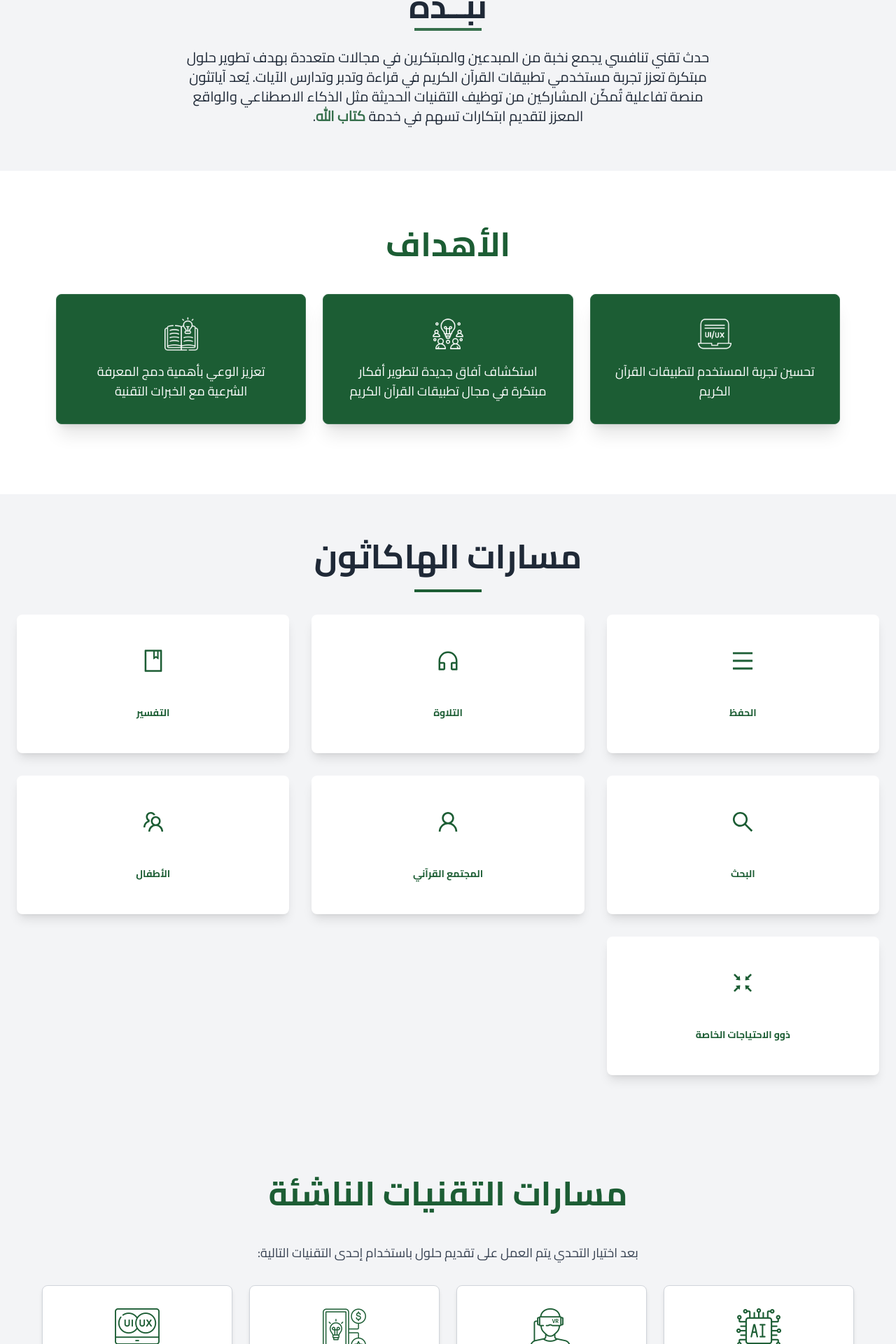
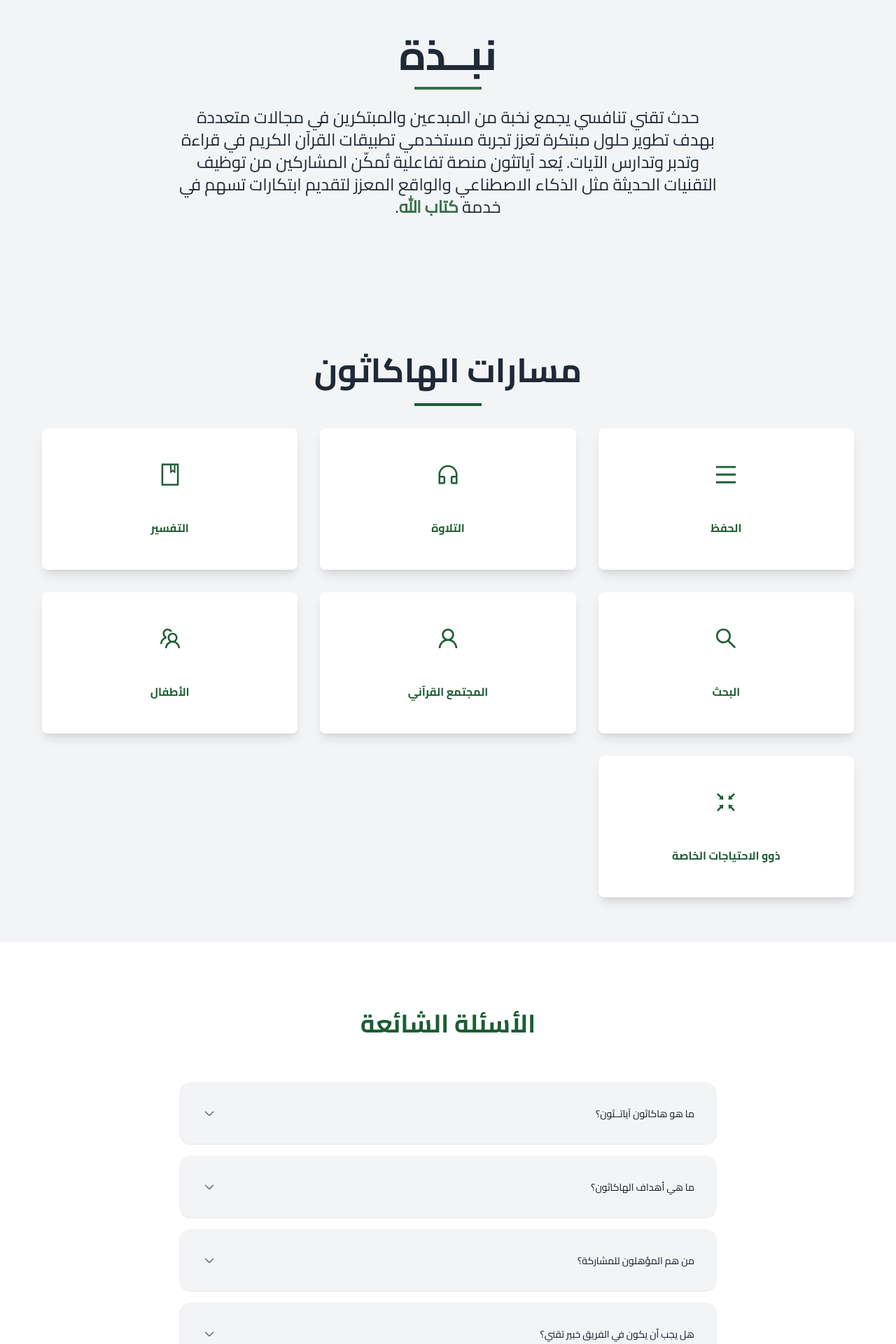
Before and after one commit to mahakabi/qoranthon, a Next.js app: page / in a window 1280 px wide. Shown: the part 880-2800 px from the top of the page at 70% size. Built offline with nearby package versions, Linux system fonts and the light colour scheme.

Commit message:
Add: responcive

```diff
--- a/app/components/About.tsx
+++ b/app/components/About.tsx
@@ -5,37 +5,31 @@ import { motion } from "framer-motion";
 const About = () => {
     return (
         <motion.section
-            className="flex flex-col items-center justify-center py-16 px-6 bg-gray-100 text-gray-800"
+            id="about"
+            className="flex flex-col items-center justify-center py-16 px-6 bg-gray-100 text-gray-800 sm:py-20 md:py-24 lg:py-32 sm:px-10 md:px-16 lg:px-24"
             initial={{ opacity: 0, y: 50 }}
             animate={{ opacity: 1, y: 0 }}
             transition={{ duration: 1 }}
+        >
 
-        >
             <motion.h2
-                className="text-4xl sm:text-5xl font-extrabold mb-2 text-center"
+                className="text-3xl sm:text-4xl md:text-5xl lg:text-6xl font-extrabold mb-4 text-center"
                 initial={{ y: -30, opacity: 0 }}
                 animate={{ y: 0, opacity: 1 }}
                 transition={{ duration: 0.8 }}
             >
                 نبــذة
             </motion.h2>
-            {/* <motion.p
-                className="text-lg sm:text-xl text-[#366f4c] mb-1"
-                initial={{ y: -30, opacity: 0 }}
-                animate={{ y: 0, opacity: 1 }}
-                transition={{ duration: 1, delay: 0.5 }}
-            >
-                (وَفِي ذَٰلِكَ فَلْيَتَنَافَسِ الْمُتَنَافِسُونَ)
-            </motion.p> */}
+
             <motion.div
-                className="w-24 h-1 bg-[#366f4c] mb-6"
+                className="w-16 sm:w-20 md:w-24 h-1 bg-[#366f4c] mb-6"
                 initial={{ scaleX: 0 }}
                 animate={{ scaleX: 1 }}
                 transition={{ duration: 1, delay: 1 }}
             />
 
             <motion.p
-                className="text-lg sm:text-xl leading-relaxed max-w-3xl text-center"
+                className="text-base sm:text-lg md:text-xl lg:text-2xl leading-relaxed max-w-lg sm:max-w-2xl md:max-w-3xl text-center"
                 initial={{ opacity: 0 }}
                 animate={{ opacity: 1 }}
                 transition={{ duration: 1, delay: 0.8 }}
--- a/app/components/EmergingTechnologies.tsx
+++ b/app/components/EmergingTechnologies.tsx
@@ -5,10 +5,10 @@ import Image from "next/image";
 
 const EmergingTechnologies = () => {
     return (
-        <section className="py-20 bg-gray-100">
-            <div className="container mx-auto text-center">
+        <section className="py-16 sm:py-20 bg-gray-100">
+            <div className="container mx-auto px-4 sm:px-8 lg:px-16 text-center">
                 <motion.h2
-                    className="text-4xl sm:text-5xl font-bold text-[#1c5d34] mb-12"
+                    className="text-3xl sm:text-4xl md:text-5xl font-bold text-[#1c5d34] mb-8 sm:mb-12"
                     initial={{ opacity: 0 }}
                     animate={{ opacity: 1 }}
                     transition={{ duration: 1 }}
@@ -16,87 +16,87 @@ const EmergingTechnologies = () => {
                     مسارات التقنيات الناشئة
                 </motion.h2>
 
-                <p className="text-lg text-gray-700 mb-8">
+                <p className="text-base sm:text-lg md:text-xl text-gray-700 mb-6 sm:mb-8">
                     بعد اختيار التحدي يتم العمل على تقديم حلول باستخدام إحدى التقنيات التالية:
                 </p>
 
-                <div className="grid grid-cols-1 sm:grid-cols-2 lg:grid-cols-4 gap-6">
+                <div className="grid grid-cols-1 sm:grid-cols-2 lg:grid-cols-4 gap-6 md:gap-8">
                     <motion.div
-                        className="bg-white p-8 rounded-lg shadow-md border border-gray-300 hover:shadow-lg hover:scale-105 transition-transform duration-200"
+                        className="bg-white p-6 sm:p-8 rounded-lg shadow-md border border-gray-300 hover:shadow-lg hover:scale-105 transition-transform duration-200"
                         initial={{ opacity: 0, y: 50 }}
                         animate={{ opacity: 1, y: 0 }}
                         transition={{ duration: 1, delay: 0.2 }}
                     >
-                        <div className="flex justify-center mb-4">
+                        <div className="flex justify-center mb-4 sm:mb-6">
                             <Image
                                 src="/microchip.png"
                                 alt="AI Icon"
                                 width={64}
                                 height={64}
-                                className="w-16 h-16"
+                                className="w-12 sm:w-16 h-12 sm:h-16"
                             />
                         </div>
-                        <p className="text-xl font-medium text-gray-800">
+                        <p className="text-lg sm:text-xl font-medium text-gray-800">
                             الذكاء الاصطناعي
                         </p>
                     </motion.div>
 
                     <motion.div
-                        className="bg-white p-8 rounded-lg shadow-md border border-gray-300 hover:shadow-lg hover:scale-105 transition-transform duration-200"
+                        className="bg-white p-6 sm:p-8 rounded-lg shadow-md border border-gray-300 hover:shadow-lg hover:scale-105 transition-transform duration-200"
                         initial={{ opacity: 0, y: 50 }}
                         animate={{ opacity: 1, y: 0 }}
                         transition={{ duration: 1, delay: 0.4 }}
                     >
-                        <div className="flex justify-center mb-4">
+                        <div className="flex justify-center mb-4 sm:mb-6">
                             <Image
                                 src="/virtual-reality.png"
                                 alt="Extended Reality Icon"
                                 width={64}
                                 height={64}
-                                className="w-16 h-16"
+                                className="w-12 sm:w-16 h-12 sm:h-16"
                             />
                         </div>
-                        <p className="text-xl font-medium text-gray-800">
+                        <p className="text-lg sm:text-xl font-medium text-gray-800">
                             تقنيات الواقع الممتد
                         </p>
                     </motion.div>
 
                     <motion.div
-                        className="bg-white p-8 rounded-lg shadow-md border border-gray-300 hover:shadow-lg hover:scale-105 transition-transform duration-200"
+                        className="bg-white p-6 sm:p-8 rounded-lg shadow-md border border-gray-300 hover:shadow-lg hover:scale-105 transition-transform duration-200"
                         initial={{ opacity: 0, y: 50 }}
                         animate={{ opacity: 1, y: 0 }}
                         transition={{ duration: 1, delay: 0.6 }}
                     >
-                        <div className="flex justify-center mb-4">
+                        <div className="flex justify-center mb-4 sm:mb-6">
                             <Image
                                 src="/gamification.png"
                                 alt="Gamification Icon"
                                 width={64}
                                 height={64}
-                                className="w-16 h-16"
+                                className="w-12 sm:w-16 h-12 sm:h-16"
                             />
                         </div>
-                        <p className="text-xl font-medium text-gray-800">
+                        <p className="text-lg sm:text-xl font-medium text-gray-800">
                             التحديات (Gamification)
                         </p>
                     </motion.div>
 
                     <motion.div
-                        className="bg-white p-8 rounded-lg shadow-md border border-gray-300 hover:shadow-lg hover:scale-105 transition-transform duration-200"
+                        className="bg-white p-6 sm:p-8 rounded-lg shadow-md border border-gray-300 hover:shadow-lg hover:scale-105 transition-transform duration-200"
                         initial={{ opacity: 0, y: 50 }}
                         animate={{ opacity: 1, y: 0 }}
                         transition={{ duration: 1, delay: 0.8 }}
                     >
-                        <div className="flex justify-center mb-4">
+                        <div className="flex justify-center mb-4 sm:mb-6">
                             <Image
                                 src="/ui.png"
                                 alt="UX Design Icon"
                                 width={64}
                                 height={64}
-                                className="w-16 h-16"
+                                className="w-12 sm:w-16 h-12 sm:h-16"
                             />
                         </div>
-                        <p className="text-xl font-medium text-gray-800">
+                        <p className="text-lg sm:text-xl font-medium text-gray-800">
                             تصميم الواجهات وتجربة المستخدم
                         </p>
                     </motion.div>
--- a/app/components/FAQ.tsx
+++ b/app/components/FAQ.tsx
@@ -9,10 +9,10 @@ const FAQ = () => {
     };
 
     return (
-        <section className="py-24 bg-white">
+        <section id='faq' className="py-24 bg-white">
             <div className="mx-auto max-w-7xl px-4 sm:px-6 lg:px-8">
                 <div className="mb-16">
-                    <h2 className="text-4xl font-manrope text-center font-bold text-[#1c5d34] leading-[3.25rem]">
+                    <h2 className="text-3xl sm:text-4xl font-manrope text-center font-bold text-[#1c5d34] leading-[3.25rem]">
                         الأسئلة الشائعة
                     </h2>
                 </div>
@@ -46,16 +46,16 @@ const FAQ = () => {
                         }
                     ].map((faq, index) => (
                         <div
-                            className="accordion ml-20 mr-20 py-8 px-6 border-b border-solid border-gray-200 transition-all duration-500 rounded-2xl hover:bg-green-50 accordion-active:bg-green-50 bg-gray-100"
+                            className="accordion mx-auto py-8 px-6 border-b border-solid border-gray-200 transition-all duration-500 rounded-2xl hover:bg-green-50 accordion-active:bg-green-50 bg-gray-100 max-w-3xl sm:px-8 my-4"
                             key={index}
                         >
                             <button
-                                className="accordion-toggle group inline-flex items-center justify-between leading-8 text-gray-900 w-full transition duration-500 text-left hover:text-green-600 accordion-active:font-medium accordion-active:text-green-600"
+                                className={`accordion-toggle group inline-flex items-center justify-between leading-8 w-full transition duration-500 text-right hover:text-green-600 accordion-active:font-medium accordion-active:text-green-600`}
                                 onClick={() => handleToggle(index)}
                             >
-                                <h5>{faq.question}</h5>
+                                <h5 className={`"text-base sm:text-sm ${activeIndex === index ? 'text-green-900' : 'text-gray-900'} `}>{faq.question}</h5>
                                 <svg
-                                    className={`text-gray-500 transition duration-500 group-hover:text-green-600 accordion-active:text-green-600 ${activeIndex === index ? 'rotate-180' : ''
+                                    className={`text-gray-500 transition duration-500 group-hover:text-green-600 accordion-active:text-green-600  ${activeIndex === index ? 'rotate-180' : ''
                                         }`}
                                     width="22"
                                     height="22"
@@ -75,7 +75,7 @@ const FAQ = () => {
                             {activeIndex === index && (
                                 <div className="accordion-content w-full px-0 overflow-hidden">
                                     <p
-                                        className="text-base text-gray-900 leading-6"
+                                        className="text-base sm:text-sm text-gray-900 leading-6 pt-6"
                                         dangerouslySetInnerHTML={{ __html: faq.answer }}
                                     />
                                 </div>
--- a/app/components/Objectives.tsx
+++ b/app/components/Objectives.tsx
@@ -5,7 +5,7 @@ import Image from "next/image";
 
 const Objectives = () => {
     return (
-        <section className="py-20 bg-white">
+        <section id="goals" className="py-20 bg-white">
             <div className="container mx-auto text-center">
                 <motion.h2
                     className="text-4xl sm:text-5xl font-bold text-[#1c5d34] mb-12"
@@ -21,12 +21,9 @@ const Objectives = () => {
                         className="bg-[#1c5d34] p-8 rounded-lg shadow-xl border border-[#366f4c]"
                         initial={{ opacity: 0, y: 50 }}
                         animate={{ opacity: 1, y: 0 }}
-                        // transition={{ duration: 1, delay: 0.2 }}
                         whileHover={{
                             scale: 1.1,
-                            transition: {
-                                duration: 0.2
-                            },
+                            transition: { duration: 0.2 },
                         }}
                     >
                         <motion.div
@@ -42,10 +39,11 @@ const Objectives = () => {
                         >
                             <Image
                                 src="/ux-design.png"
-                                alt="Star Icon"
+                                alt="User Experience Design Icon"
                                 className="w-12 h-12"
                                 width={48}
                                 height={48}
+                                priority
                             />
                         </motion.div>
                         <p className="text-lg text-white">
@@ -53,11 +51,46 @@ const Objectives = () => {
                         </p>
                     </motion.div>
 
+                    {/* Objective 2 */}
                     <motion.div
                         className="bg-[#1c5d34] p-8 rounded-lg shadow-xl border border-[#366f4c]"
                         initial={{ opacity: 0, y: 50 }}
                         animate={{ opacity: 1, y: 0 }}
-                        // transition={{ duration: 1, delay: 0.4 }}
+                        whileHover={{
+                            scale: 1.1,
+                            transition: { duration: 0.2 },
+                        }}
+                    >
+                        <motion.div
+                            className="flex justify-center mb-4"
+                            initial={{ scale: 0 }}
+                            animate={{ scale: 1 }}
+                            transition={{
+                                duration: 0.5,
+                                delay: 0.3,
+                                type: "spring",
+                                stiffness: 100,
+                            }}
+                        >
+                            <Image
+                                src="/group-idea.png"
+                                alt="Group Idea Icon"
+                                className="w-12 h-12"
+                                width={48}
+                                height={48}
+                                priority
+                            />
+                        </motion.div>
+                        <p className="text-lg text-white">
+                            استكشاف آفاق جديدة لتطوير أفكار مبتكرة في مجال تطبيقات القرآن الكريم
+                        </p>
+                    </motion.div>
+
+                    {/* Objective 3 */}
+                    <motion.div
+                        className="bg-[#1c5d34] p-8 rounded-lg shadow-xl border border-[#366f4c]"
+                        initial={{ opacity: 0, y: 50 }}
+                        animate={{ opacity: 1, y: 0 }}
                         whileHover={{
                             scale: 1.1,
                             transition: { duration: 0.2 },
@@ -75,45 +108,12 @@ const Objectives = () => {
                             }}
                         >
                             <Image
-                                src="/group-idea.png"
-                                alt="Lightbulb Icon"
-                                className="w-12 h-12"
-                                width={48}
-                                height={48}
-                            />
-                        </motion.div>
-                        <p className="text-lg text-white">
-                            استكشاف آفاق جديدة لتطوير أفكار مبتكرة في مجال تطبيقات القرآن الكريم
-                        </p>
-                    </motion.div>
-
-                    <motion.div
-                        className="bg-[#1c5d34] p-8 rounded-lg shadow-xl border border-[#366f4c]"
-                        initial={{ opacity: 0, y: 50 }}
-                        animate={{ opacity: 1, y: 0 }}
-                        // transition={{ duration: 1, delay: 0.6 }}
-                        whileHover={{
-                            scale: 1.1,
-                            transition: { duration: 0.2 },
-                        }}
-                    >
-                        <motion.div
-                            className="flex justify-center mb-4"
-                            initial={{ scale: 0 }}
-                            animate={{ scale: 1 }}
-                            transition={{
-                                duration: 0.5,
-                                delay: 0.7,
-                                type: "spring",
-                                stiffness: 100,
-                            }}
-                        >
-                            <Image
                                 src="/book.png"
                                 alt="Book Icon"
                                 className="w-12 h-12"
                                 width={48}
                                 height={48}
+                                priority
                             />
                         </motion.div>
                         <p className="text-lg text-white">
--- a/app/components/Tracks.tsx
+++ b/app/components/Tracks.tsx
@@ -58,6 +58,7 @@ const tracks = [
 const Tracks = () => {
     return (
         <motion.section
+            id="tracks"
             className="py-16 px-6 bg-gray-100 text-gray-800"
             initial={{ opacity: 0 }}
             animate={{ opacity: 1 }}
@@ -74,11 +75,11 @@ const Tracks = () => {
             >
                 <div className="w-24 h-1 bg-[#1c5d34]"></div>
             </motion.div>
-            <div className="grid grid-cols-1 sm:grid-cols-2 lg:grid-cols-3 gap-8 mt-8">
+            <div className="grid grid-cols-1 sm:grid-cols-2 lg:grid-cols-3 gap-8 mt-8 mx-9">
                 {tracks.map((track, index) => (
                     <motion.div
                         key={index}
-                        className="relative group bg-white shadow-lg rounded-lg p-8 overflow-hidden cursor-pointer"
+                        className="relative group bg-white shadow-lg rounded-lg p-6 sm:p-8 overflow-hidden cursor-pointer"
                         whileHover={{ scale: 1.05 }}
                         transition={{ duration: 0.3 }}
                     >
@@ -87,13 +88,13 @@ const Tracks = () => {
                                 {track.icon}
                             </div>
                         </div>
-                        <h3 className="text-sm text-[#1c5d34] mb-4 text-center group-hover:text-[#1c5d34] transition-colors duration-300">
+                        <h3 className="text-sm sm:text-base text-[#1c5d34] mb-4 text-center group-hover:text-[#1c5d34] transition-colors duration-300">
                             {track.title}
                         </h3>
                         <motion.div
                             className="absolute inset-0 flex items-center justify-center bg-[#1c5d34] text-white text-center p-6 opacity-0 group-hover:opacity-90 group-hover:rounded-lg transition-opacity duration-300 rounded-lg"
                         >
-                            <p className="leading-relaxed">{track.description}</p>
+                            <p className="leading-relaxed text-xs sm:text-sm">{track.description}</p>
                         </motion.div>
                     </motion.div>
                 ))}
--- a/app/page.tsx
+++ b/app/page.tsx
@@ -23,9 +23,9 @@ export default function Home() {
       <Header />
       <Hero />
       <About />
-      <Objectives />
+      {/* <Objectives /> */}
       <Tracks />
-      <EmergingTechnologies />
+      {/* <EmergingTechnologies /> */}
       {/* <Timeline /> */}
       <FAQ />
       <Footer />
--- a/tailwind.config.ts
+++ b/tailwind.config.ts
@@ -12,6 +12,7 @@ export default {
         customBlue: '#4c6ef5',
         customPurple: '#6a4c93',
         customPink: '#f06595',
+        primary: "#2c7444"
       },
       animation: {
         scroll: 'scroll 2s linear infinite',
```
Also changed, not shown: app/components/Footer.tsx (+7 -8 lines), app/components/Header.tsx (+27 -8 lines), app/components/Hero.tsx (+14 -18 lines).
